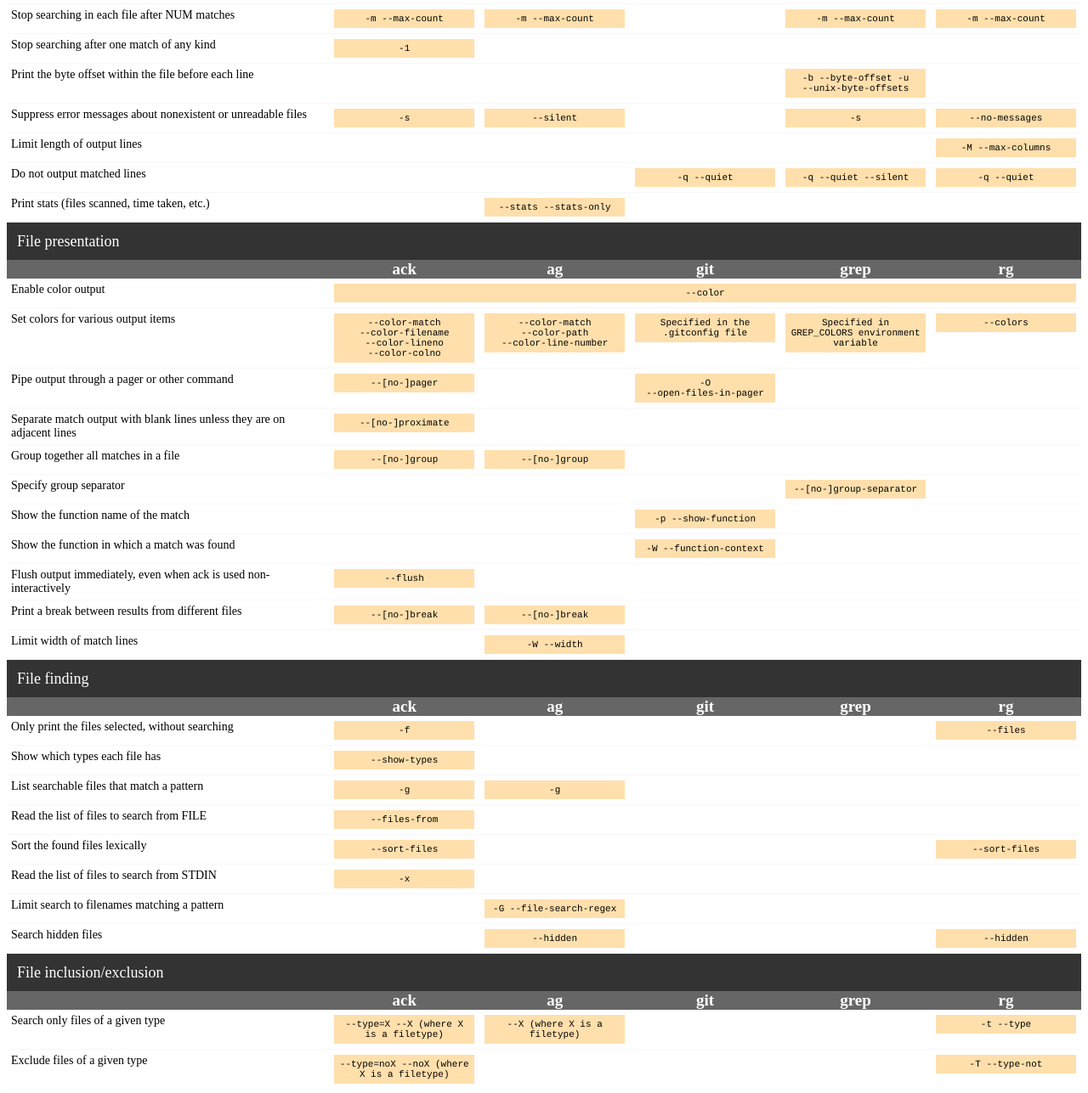
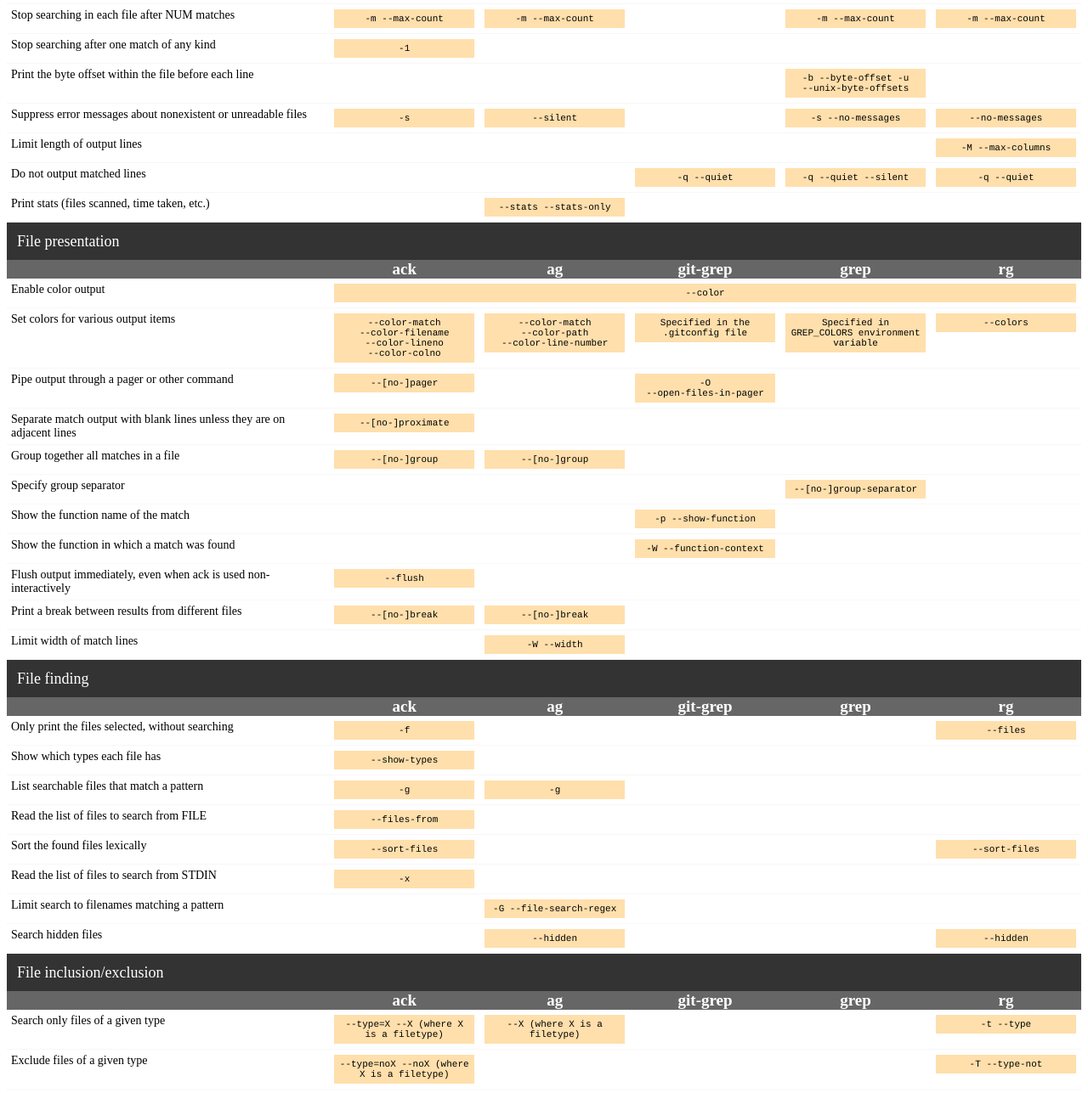
Before and after one commit to beyondgrep/website, a plain HTML site: page chart.html in a window 1280 px wide. Shown: the part 1404-2691 px from the top of the page at 85% size. Drawn offline with Linux system fonts and the light colour scheme.

Commit message:
change to git-grep

```diff
--- a/chart.html
+++ b/chart.html
@@ -14,7 +14,7 @@
                     <th></th>
                     <th width="14%">ack</th>
                     <th width="14%">ag</th>
-                    <th width="14%">git</th>
+                    <th width="14%">git-grep</th>
                     <th width="14%">grep</th>
                     <th width="14%">rg</th>
                 </tr>
@@ -320,7 +320,7 @@
                     <th></th>
                     <th width="14%">ack</th>
                     <th width="14%">ag</th>
-                    <th width="14%">git</th>
+                    <th width="14%">git-grep</th>
                     <th width="14%">grep</th>
                     <th width="14%">rg</th>
                 </tr>
@@ -472,7 +472,7 @@
                     <th></th>
                     <th width="14%">ack</th>
                     <th width="14%">ag</th>
-                    <th width="14%">git</th>
+                    <th width="14%">git-grep</th>
                     <th width="14%">grep</th>
                     <th width="14%">rg</th>
                 </tr>
@@ -1093,7 +1093,7 @@
 
                                 <td>
 
-                                        <span class="option">&#x2011;s</span>
+                                        <span class="option">&#x2011;s &#x2011;&#x2011;no&#x2011;messages</span>
 
                                 </td>
 
@@ -1210,7 +1210,7 @@
                     <th></th>
                     <th width="14%">ack</th>
                     <th width="14%">ag</th>
-                    <th width="14%">git</th>
+                    <th width="14%">git-grep</th>
                     <th width="14%">grep</th>
                     <th width="14%">rg</th>
                 </tr>
@@ -1550,7 +1550,7 @@
                     <th></th>
                     <th width="14%">ack</th>
                     <th width="14%">ag</th>
-                    <th width="14%">git</th>
+                    <th width="14%">git-grep</th>
                     <th width="14%">grep</th>
                     <th width="14%">rg</th>
                 </tr>
@@ -1814,7 +1814,7 @@
                     <th></th>
                     <th width="14%">ack</th>
                     <th width="14%">ag</th>
-                    <th width="14%">git</th>
+                    <th width="14%">git-grep</th>
                     <th width="14%">grep</th>
                     <th width="14%">rg</th>
                 </tr>
@@ -2580,7 +2580,7 @@
                     <th></th>
                     <th width="14%">ack</th>
                     <th width="14%">ag</th>
-                    <th width="14%">git</th>
+                    <th width="14%">git-grep</th>
                     <th width="14%">grep</th>
                     <th width="14%">rg</th>
                 </tr>
@@ -2724,7 +2724,7 @@
                     <th></th>
                     <th width="14%">ack</th>
                     <th width="14%">ag</th>
-                    <th width="14%">git</th>
+                    <th width="14%">git-grep</th>
                     <th width="14%">grep</th>
                     <th width="14%">rg</th>
                 </tr>
```
Also changed, not shown: 1 other file.
